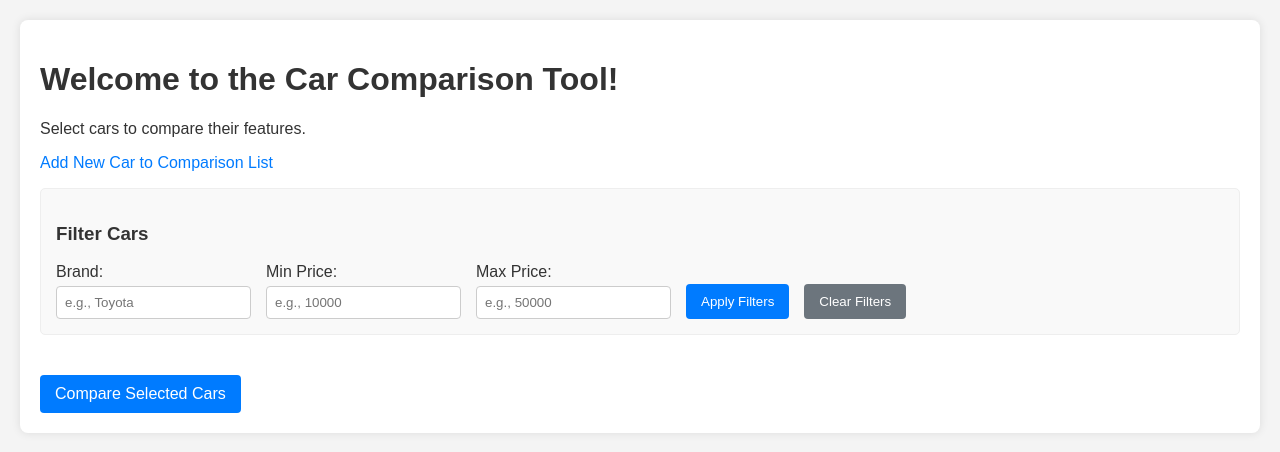
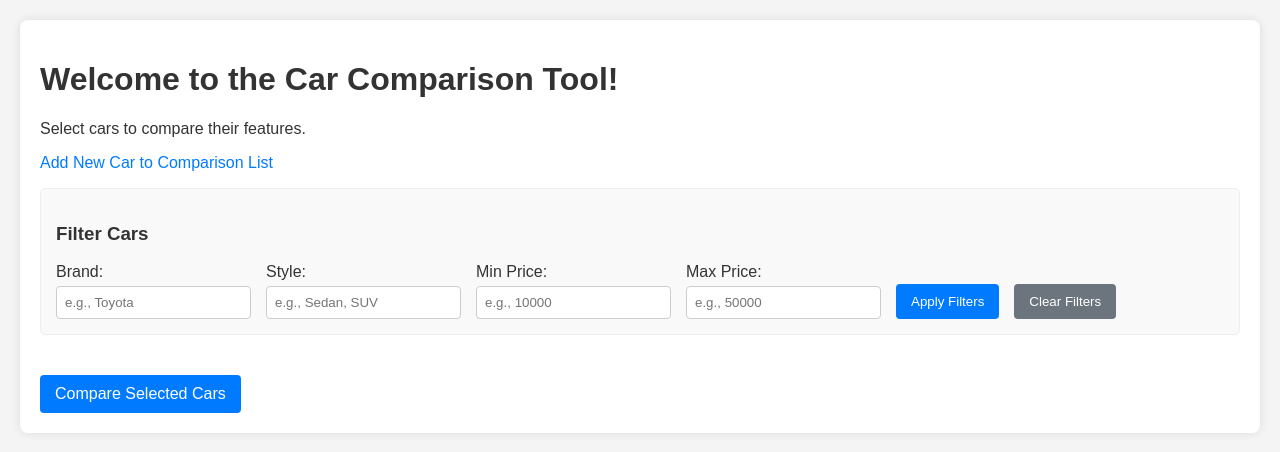
Before and after one commit to abdi12/my-Web, a Flask app: page / in a window 1280 px wide. Shown: the top 452 px of the page. Run offline with Flask 3, Linux system fonts and the light colour scheme; data that the repository does not hold is empty.

Commit message:
feat: Add car style filter functionality
This commit introduces a filter for car style to the car comparison application.

Key changes:
- Added a 'Style' input field to the filter controls in `templates/index.html`.
- Updated JavaScript in `templates/index.html` to include the 'style' parameter in API requests when applying filters and to clear the 'style' input when clearing filters.
- Modified the `/api/cars` endpoint in `app.py` to process the `style` query parameter, adding a case-insensitive regex match for 'style' to the MongoDB filter query.

You can now filter the car list by style, in addition to existing filters for brand and price range.

```diff
--- a/app.py
+++ b/app.py
@@ -108,6 +108,11 @@ def get_all_cars():
     brand = request.args.get('brand')
     if brand:
         filter_query['brand'] = {'$regex': brand, '$options': 'i'}
+
+    # Process style filter
+    style = request.args.get('style')
+    if style:
+        filter_query['style'] = {'$regex': style, '$options': 'i'}
 
     # Process price filters
     price_min_str = request.args.get('price_min')
--- a/templates/index.html
+++ b/templates/index.html
@@ -18,6 +18,10 @@
                 <div>
                     <label for="filter_brand" style="display: block; margin-bottom: 5px;">Brand:</label>
                     <input type="text" id="filter_brand" name="brand" placeholder="e.g., Toyota" style="padding: 8px; border: 1px solid #ccc; border-radius: 4px;">
+                </div>
+                <div>
+                    <label for="filter_style" style="display: block; margin-bottom: 5px;">Style:</label>
+                    <input type="text" id="filter_style" name="style" placeholder="e.g., Sedan, SUV" style="padding: 8px; border: 1px solid #ccc; border-radius: 4px;">
                 </div>
                 <div>
                     <label for="filter_price_min" style="display: block; margin-bottom: 5px;">Min Price:</label>
@@ -90,11 +94,13 @@
                 const brand = document.getElementById('filter_brand').value;
                 const price_min = document.getElementById('filter_price_min').value;
                 const price_max = document.getElementById('filter_price_max').value;
+                const style = document.getElementById('filter_style').value; // Get style value
 
                 const params = {
                     brand: brand,
                     price_min: price_min,
-                    price_max: price_max
+                    price_max: price_max,
+                    style: style // Add style to params
                 };
 
                 const queryString = buildQueryString(params);
@@ -105,6 +111,7 @@
                 document.getElementById('filter_brand').value = '';
                 document.getElementById('filter_price_min').value = '';
                 document.getElementById('filter_price_max').value = '';
+                document.getElementById('filter_style').value = ''; // Clear style filter
                 loadCars(); // Load all cars
             });
 
```
